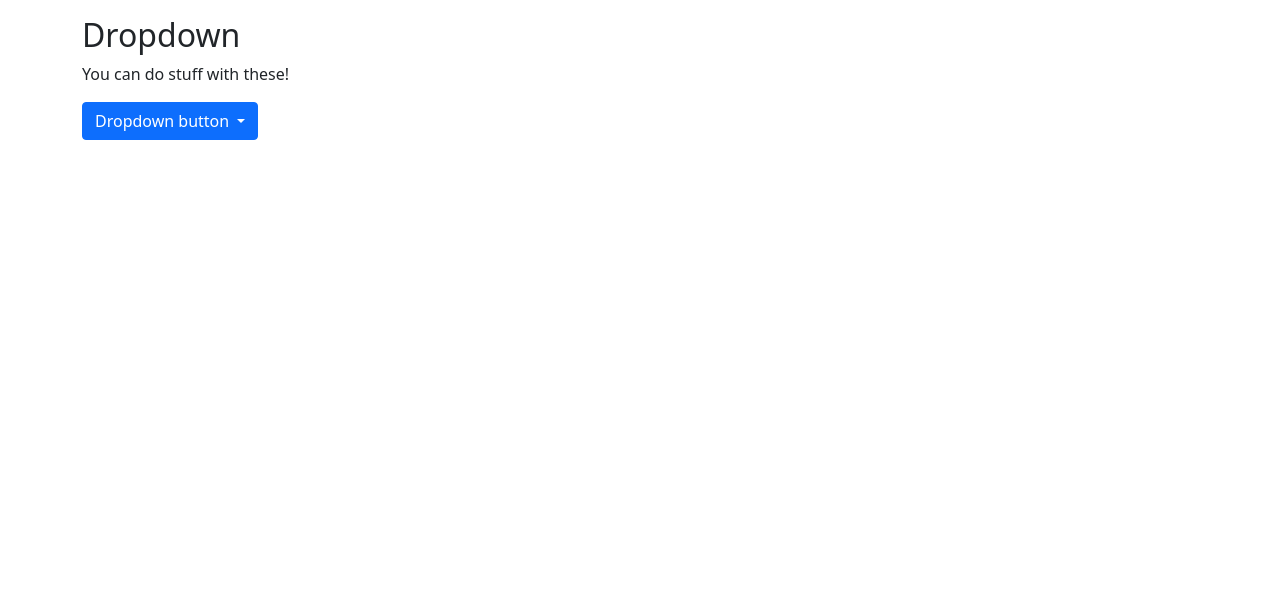
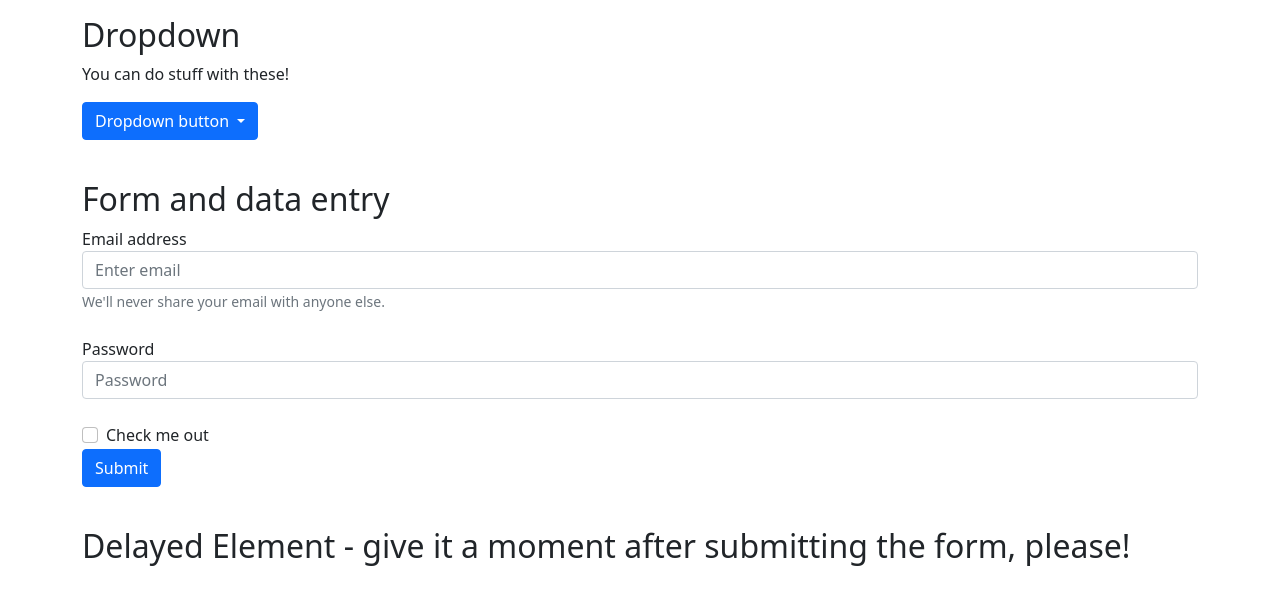
Before and after one commit to apkatsikas/apkatsikas.github.io, a plain HTML site: page index.html in a window 1280 px wide. Drawn offline with nearby package versions, Linux system fonts and the light colour scheme.

Commit message:
delay based

```diff
--- a/index.html
+++ b/index.html
@@ -6,6 +6,27 @@
   <meta name="viewport" content="width=device-width, initial-scale=1">
   <link href="https://cdn.jsdelivr.net/npm/bootstrap@5.1.3/dist/css/bootstrap.min.css" rel="stylesheet">
   <script src="https://cdn.jsdelivr.net/npm/bootstrap@5.1.3/dist/js/bootstrap.bundle.min.js"></script>
+
+  <script
+    src="https://code.jquery.com/jquery-3.6.0.min.js"
+    integrity="sha256-/xUj+3OJU5yExlq6GSYGSHk7tPXikynS7ogEvDej/m4="
+    crossorigin="anonymous">
+  </script>
+
+  <script>
+    function showAfterDelay() {
+      setTimeout(function() {
+        $('#delayed').fadeIn();
+      }, getRandomInt(5000, 8000));
+    }
+    function getRandomInt(min, max) {
+      min = Math.ceil(min);
+      max = Math.floor(max);
+      const result = Math.floor(Math.random() * (max - min) + min); //The maximum is exclusive and the minimum is inclusive
+      console.log(`This will take ${result} ms`);
+      return result
+    }
+  </script>
 </head>
 <body>
 
@@ -28,5 +49,36 @@ Make a thing that loads slowly etc
   </div>
 </div>
 
+<br>
+
+<div class="container mt-3">
+  <h2>Form and data entry</h2>
+  <form >
+    <div class="form-group">
+      <label for="input-email">Email address</label>
+      <input type="email" class="form-control" id="input-email" aria-describedby="emailHelp" placeholder="Enter email">
+      <small id="emailHelp" class="form-text text-muted">We'll never share your email with anyone else.</small>
+    </div>
+    <br>
+    <div class="form-group">
+      <label for="exampleInputPassword1">Password</label>
+      <input type="password" class="form-control" id="password" placeholder="Password">
+    </div>
+    <br>
+    <div class="form-check">
+      <input type="checkbox" class="form-check-input" id="check">
+      <label class="form-check-label" for="check">Check me out</label>
+    </div>
+  </form>
+  <button type="submit" class="btn btn-primary" id="submit" onclick="showAfterDelay()">Submit</button>
+</div>
+
+<br>
+
+<div class="container mt-3">
+  <h2>Delayed Element - give it a moment after submitting the form, please!</h2>
+  <div style="display: none;" id="delayed">Took me a bit but here I am!</div>
+</div>
+
 </body>
 </html>
```
